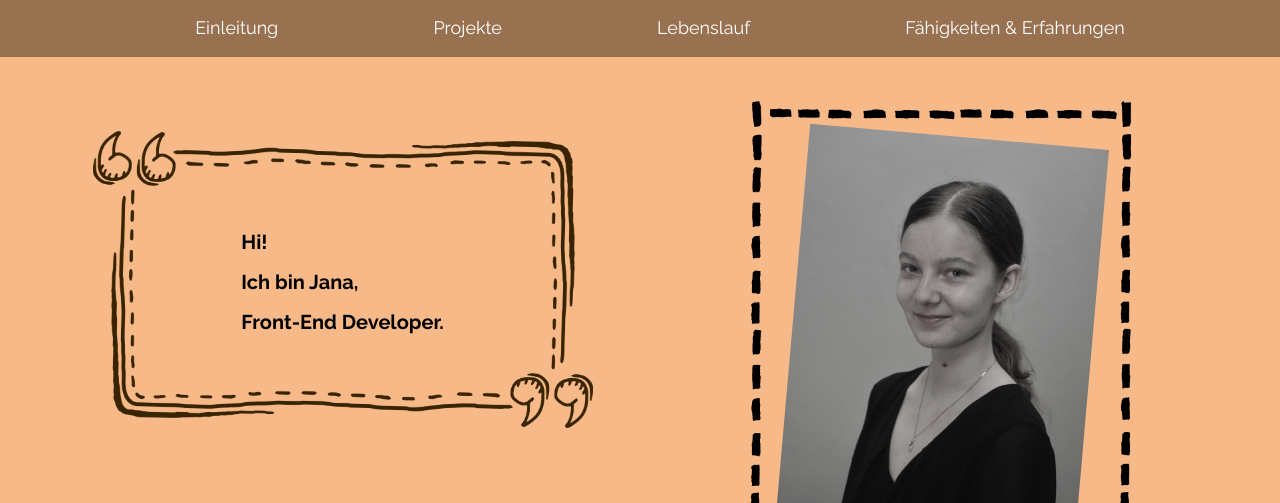
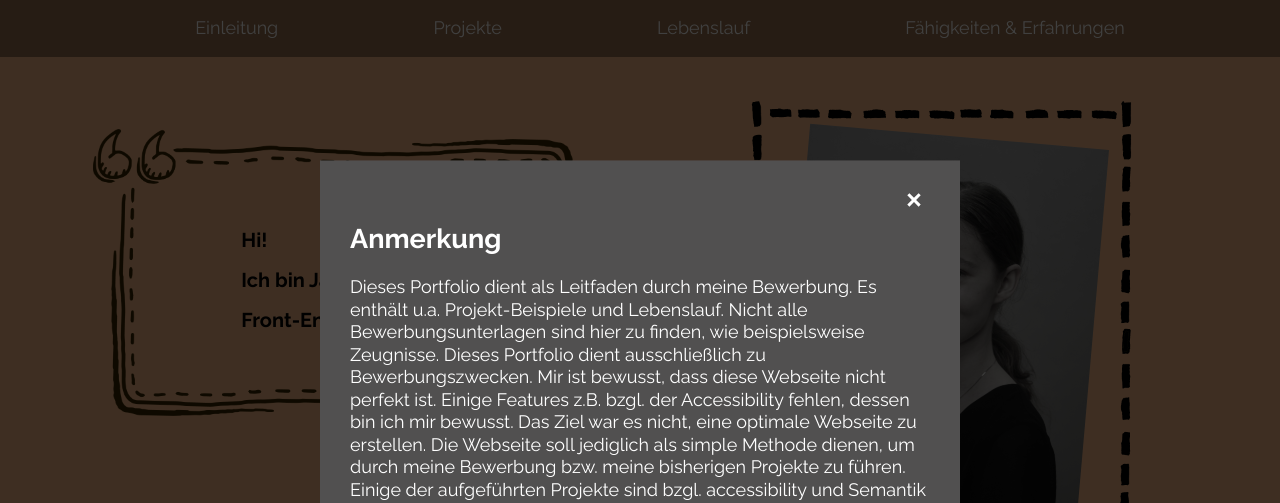
Before and after one commit to JaBoe97/portfolio, a website built with Vite: page index.html in a window 1280 px wide. Shown: the top 503 px of the page. Built offline with nearby package versions, Linux system fonts and the light colour scheme; files whose address does not match are found by name; a web font is replaced by a local one.

Commit message:
adding lightbox

```diff
--- a/index.html
+++ b/index.html
@@ -11,7 +11,7 @@
     <script type="text/javascript" src="main.js"></script>
   </head>
 
-  <body>
+  <body id="body">
     <header>
       <nav>
         <ul class="navbar-list">
@@ -23,7 +23,43 @@
       </nav>
     </header>
 
-    <main>
+    <!-- lightbox -->
+    <article
+      labeldby="annotation"
+      id="lightbox-container"
+      class="lightbox-container"
+    >
+      <button class="close-lightbox-button" onClick="closeLightbox()">
+        <svg width="14" height="15" xmlns="http://www.w3.org/2000/svg">
+          <path
+            d="m11.596.782 2.122 2.122L9.12 7.499l4.597 4.597-2.122 2.122L7 9.62l-4.595 4.597-2.122-2.122L4.878 7.5.282 2.904 2.404.782l4.595 4.596L11.596.782Z"
+            fill="currentColor"
+            fill-rule="evenodd"
+          />
+        </svg>
+      </button>
+      <section class="lightbox-product-pictures-container">
+        <h2 id="annotation" class="annotation">Anmerkung</h2>
+        <p class="light-box-text">
+          Dieses Portfolio dient als Leitfaden durch meine Bewerbung. Es enthält
+          u.a. Projekt-Beispiele und Lebenslauf. Nicht alle Bewerbungsunterlagen
+          sind hier zu finden, wie beispielsweise Zeugnisse. Dieses Portfolio
+          dient ausschließlich zu Bewerbungszwecken. Mir ist bewusst, dass diese
+          Webseite nicht perfekt ist. Einige Features z.B. bzgl. der
+          Accessibility fehlen, dessen bin ich mir bewusst. Das Ziel war es
+          nicht, eine optimale Webseite zu erstellen. Die Webseite soll
+          jediglich als simple Methode dienen, um durch meine Bewerbung bzw.
+          meine bisherigen Projekte zu führen. Einige der aufgeführten Projekte
+          sind bzgl. accessibility und Semantik nicht so ausgereift wie andere,
+          da ich natürlich mit jedem Projekt Neues gelernt habe. Außerdem bitte
+          ich zu entschuldigen, falls das Design, verwendete Farben oder
+          Schriftarten nicht optimal gewählt worden sind. Ich bin keine
+          Designerin.
+        </p>
+      </section>
+    </article>
+
+    <main id="main-container">
       <h1 class="sr-only">Jana's Portfolio</h1>
 
       <!-- Introduction -->
@@ -59,7 +95,7 @@
           <a href="#contact"
             >Meine Kontaktdaten<img
               class="contact-link-logo"
-              src="images/transparents/rechtspfeil2.png"
+              src="images/transparents/rechtspfeil.png"
               width="50px"
               height="auto"
               alt=""
@@ -302,7 +338,7 @@
                 <br />
                 Englisch &nbsp; <span class="dark-dot"></span
                 ><span class="dark-dot"></span><span class="dark-dot"></span
-                ><span class="dark-dot"></span><span class="dark-dot"></span>
+                ><span class="dark-dot"></span><span class="white-dot"></span>
               </section>
               <section>
                 <h3 class="skill-headers">Relevantes aus dem Studium:</h3>
--- a/main.js
+++ b/main.js
@@ -1,3 +1,9 @@
+/* lightbox */
+function closeLightbox() {
+  $("#lightbox-container").css("display", "none");
+  $("body").css("overflow", "auto");
+}
+
 /* onclick events for product images to be sent to live pages */
 
 function openLiveSiteNotification() {
--- a/stylesheets/style.css
+++ b/stylesheets/style.css
@@ -14,6 +14,7 @@ body {
   font-size: 18px;
   font-family: var(--primary-font);
   font-weight: 400;
+  overflow: hidden;
 }
 
 h4 {
@@ -60,6 +61,38 @@ a:hover,
 .email-logo,
 .mobile-logo {
   vertical-align: middle;
+}
+
+/* Lightbox */
+.lightbox-container {
+  position: fixed;
+  z-index: 2;
+  top: 50%;
+  left: 50%;
+  transform: translate(-50%, -50%);
+  width: fit-content;
+  background-color: rgb(81, 80, 80);
+  box-shadow: 0 0 1000px 5000px hsla(0, 0%, 0%, 75%);
+  color: var(--white);
+  padding: 30px;
+}
+.close-lightbox-button {
+  border: none;
+  background-color: transparent;
+  margin-right: 0;
+  margin-left: 95%;
+  margin-bottom: 10px;
+  color: var(--white);
+}
+.close-lightbox-button:hover {
+  color: var(--orange);
+}
+.annotation {
+  margin-top: 0;
+}
+.light-box-text {
+  max-width: 700px;
+  line-height: 1.25;
 }
 
 /* Header */
@@ -134,6 +167,10 @@ nav {
   top: 50%;
   left: 50%;
   transform: translate(-50%, -50%) rotate(5deg);
+}
+.profile-picture:hover {
+  transform: translate(-50%, -50%) rotate(0);
+  transition: 300ms;
 }
 
 /* projects */
```
